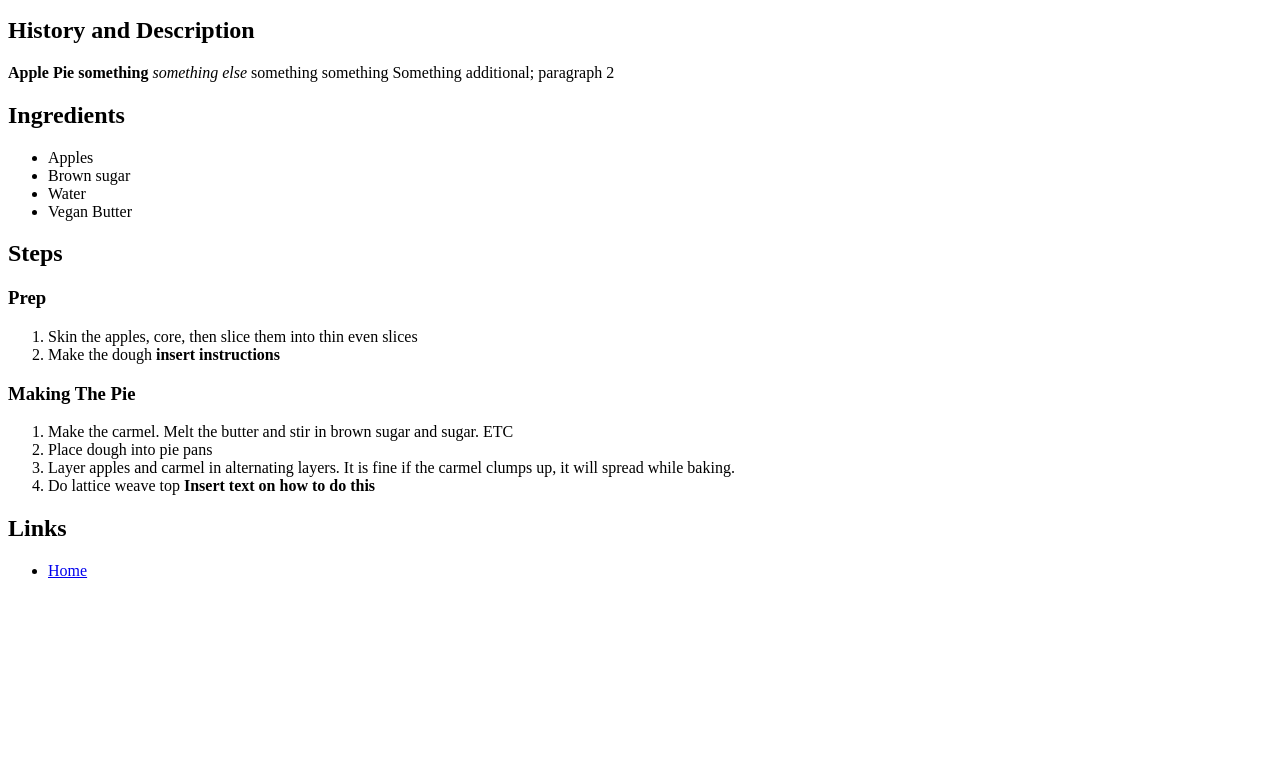
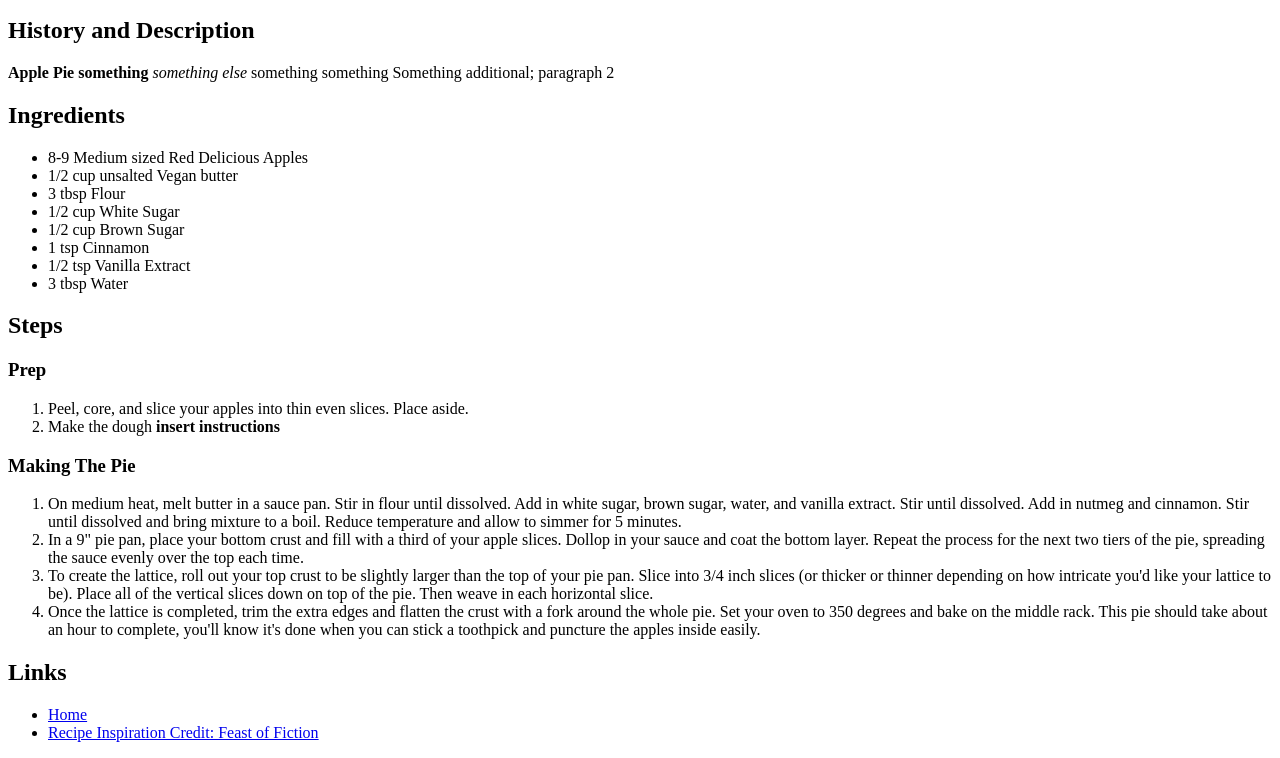
Before and after one commit to AvaWarriorPrincess/odin-recipes, a plain HTML site: page recipes/apple-pie.html in a window 1280 px wide. Shown: the part 101-859 px from the top of the page. Before the commit the page ends 800 px from the top, so only its background shows below. Drawn offline with Linux system fonts and the light colour scheme.

Commit message:
Edit content in apple-pie.html
Major edit to content in apple-pie.html. Almost completed
Needs additional information on how to make dough.

```diff
--- a/recipes/apple-pie.html
+++ b/recipes/apple-pie.html
@@ -20,29 +20,34 @@
 
         <h2>Ingredients</h2>
         <ul>
-            <li>Apples</li>
-            <li>Brown sugar</li>
-            <li>Water</li>
-            <li>Vegan Butter</li>
+            <li>8-9 Medium sized Red Delicious Apples</li>
+            <li>1/2 cup unsalted Vegan butter</li>
+            <li>3 tbsp Flour</li>
+            <li>1/2 cup White Sugar</li>
+            <li>1/2 cup Brown Sugar</li>
+            <li>1 tsp Cinnamon</li>
+            <li>1/2 tsp Vanilla Extract</li>
+            <li>3 tbsp Water</li>
         </ul>
 
         <h2>Steps</h2>
         <h3>Prep</h3>
         <ol>
-            <li>Skin the apples, core, then slice them into thin even slices</li>
+            <li>Peel, core, and slice your apples into thin even slices. Place aside.</li>
             <li>Make the dough <strong>insert instructions</strong></li>
         </ol>
         <h3>Making The Pie</h3>
         <ol>
-            <li>Make the carmel. Melt the butter and stir in brown sugar and sugar. ETC</li>
-            <li>Place dough into pie pans</li>
-            <li>Layer apples and carmel in alternating layers. It is fine if the carmel clumps up, it will spread while baking.</li>
-            <li>Do lattice weave top <strong>Insert text on how to do this</strong></li>
+            <li>On medium heat, melt butter in a sauce pan. Stir in flour until dissolved. Add in white sugar, brown sugar, water, and vanilla extract. Stir until dissolved. Add in nutmeg and cinnamon. Stir until dissolved and bring mixture to a boil. Reduce temperature and allow to simmer for 5 minutes.</li>
+            <li>In a 9" pie pan, place your bottom crust and fill with a third of your apple slices. Dollop in your sauce and coat the bottom layer. Repeat the process for the next two tiers of the pie, spreading the sauce evenly over the top each time.</li>
+            <li>To create the lattice, roll out your top crust to be slightly larger than the top of your pie pan. Slice into 3/4 inch slices (or thicker or thinner depending on how intricate you'd like your lattice to be). Place all of the vertical slices down on top of the pie. Then weave in each horizontal slice.</li>
+            <li>Once the lattice is completed, trim the extra edges and flatten the crust with a fork around the whole pie. Set your oven to 350 degrees and bake on the middle rack. This pie should take about an hour to complete, you'll know it's done when you can stick a toothpick and puncture the apples inside easily.</li>
         </ol>
 
         <h2>Links</h2>
         <ul>
             <li><a href="../index.html">Home</a></li>
+            <li><a href="https://www.youtube.com/watch?v=eOVeIip4LLY&t=76s">Recipe Inspiration Credit: Feast of Fiction</a></li>
         </ul>
 
     </body>
```
